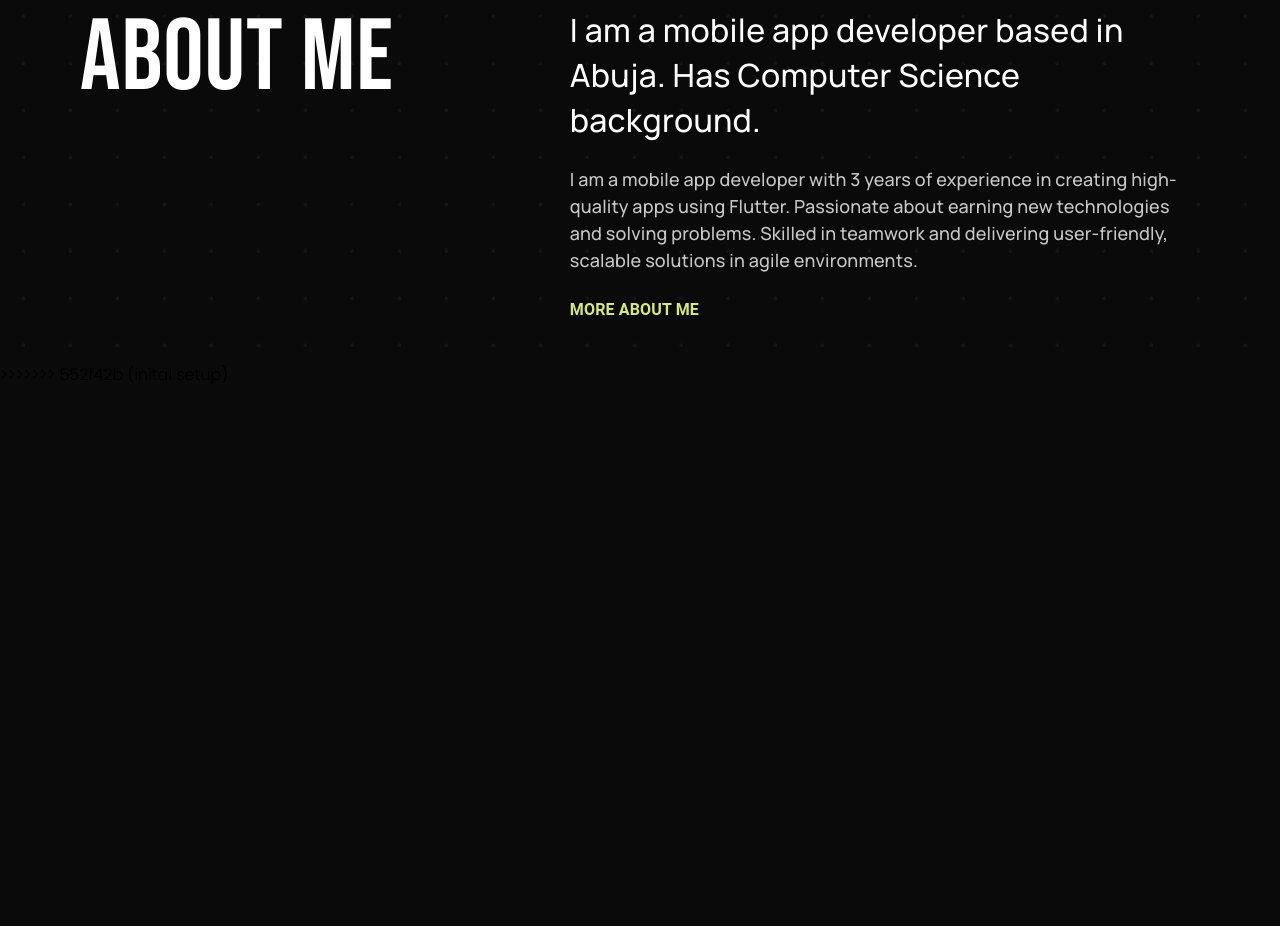
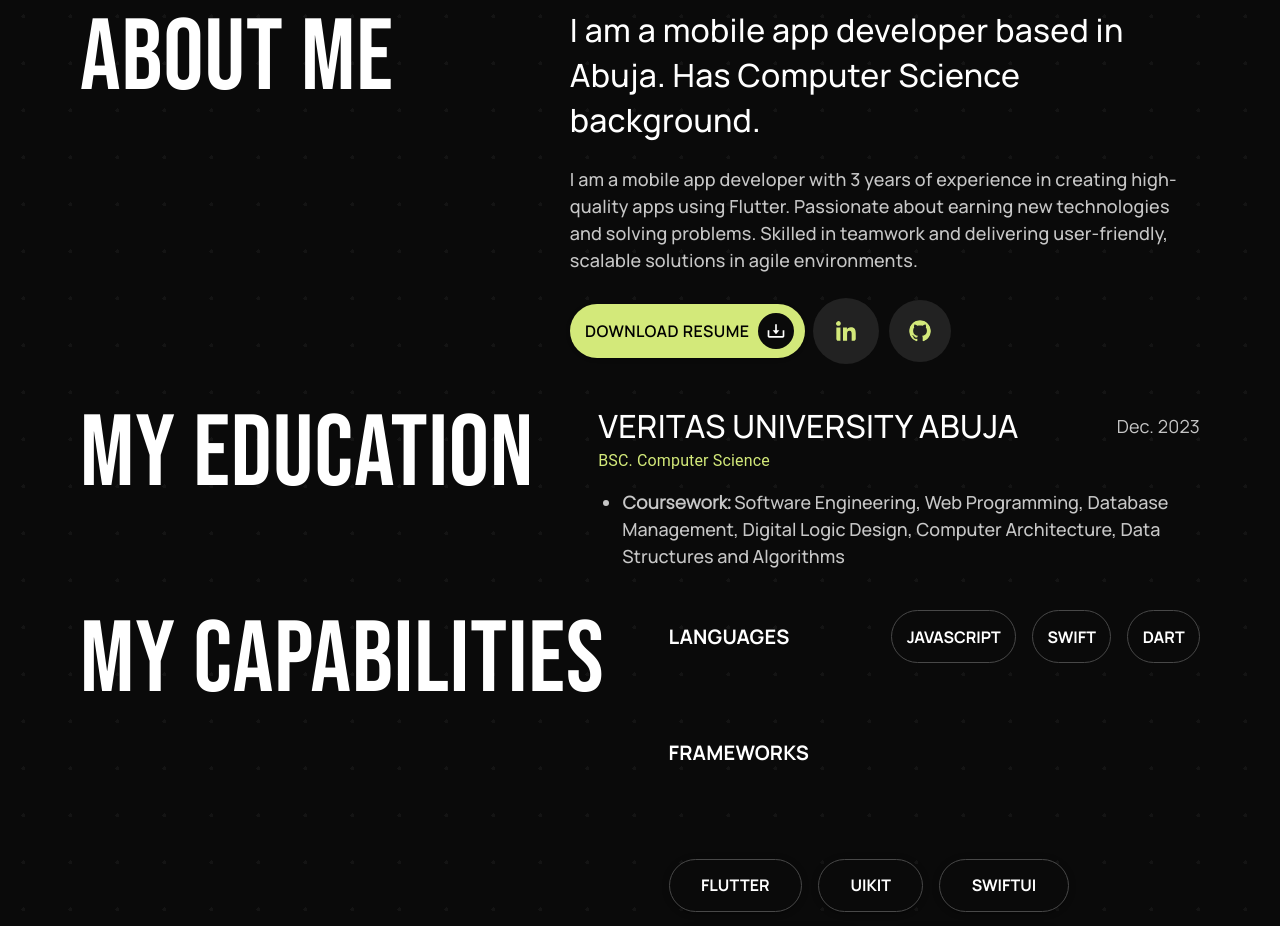
Before and after one commit to Gideon-Buba/portfolio, a React (Vite) app: page /about in a window 1280 px wide. Shown: the part 994-1920 px from the top of the page. Before the commit the page ends 1381 px from the top, so only its background shows below. Built offline with nearby package versions, Linux system fonts and the light colour scheme; a web font is replaced by a local one.

Commit message:
fix: conditionally render about details depending on route

```diff
--- a/src/App.tsx
+++ b/src/App.tsx
@@ -30,7 +30,7 @@
         <Routes>
           {/* Route for Home page */}
           <Route path="/" element={<Hero />} />
-          <Route path="/about" element={<About />} />
+          <Route path="/about" element={<About isAboutPage={true} />} />
           <Route path="/projects" element={<Projects />} />
           <Route path="/contact" element={<Contact />} />
         </Routes>
--- a/src/components/Navlinks/About.tsx
+++ b/src/components/Navlinks/About.tsx
@@ -205,7 +205,7 @@
       </Box>
       {/* Conditionally render AboutInformation based on the showAboutInfo prop */}
       {localShowAboutInfo && (
-        <Box data-aos="fade-down">
+        <Box data-aos={isAboutPage ? "" : "fade-down"}>
           <AboutInformation />
         </Box>
       )}
```
